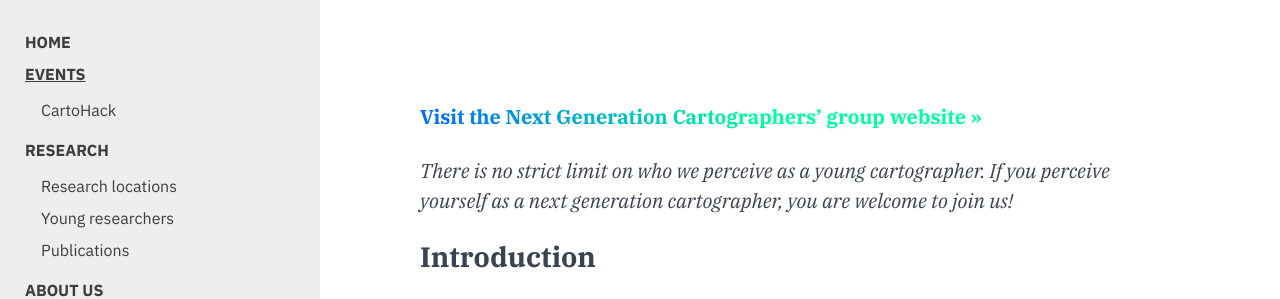
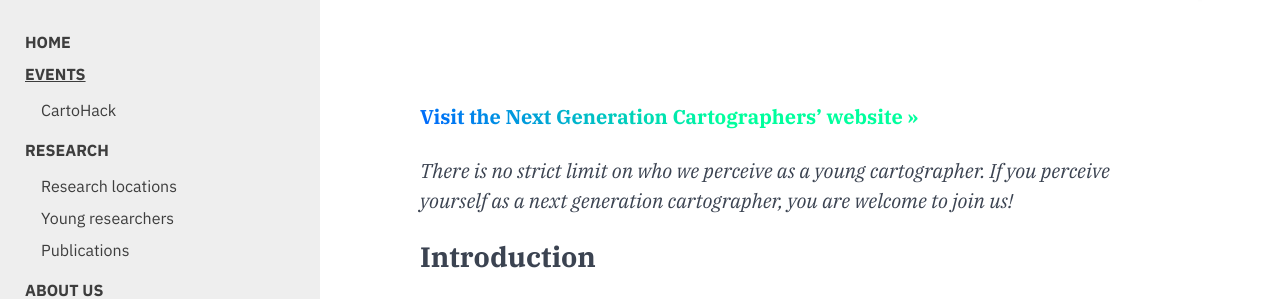
Before and after one commit to sebastian-meier/dgfk-kommission-forschung, a Jekyll site: the page built from en/events/eurocarto2022.md, in a window 1280 px wide and 900 px high. Shown: the part 236-535 px from the top of the window. Built offline with Jekyll 4.4.1, drawn with Linux system fonts in a browser that asks for light colours.

Commit message:
Update eurocarto2022.md

```diff
--- a/en/events/eurocarto2022.md
+++ b/en/events/eurocarto2022.md
@@ -22,7 +22,7 @@ redirect_from:
   line-height: 1.25em;
   }
 </style>
-<a href="https://next-generation-cartographers.github.io/" id="nextgen">Visit the Next Generation Cartographers' group website &raquo;</a>
+<a href="https://next-generation-cartographers.github.io/" id="nextgen">Visit the Next Generation Cartographers' website &raquo;</a>
 
 *There is no strict limit on who we perceive as a young cartographer. If you perceive yourself as a next generation cartographer, you are welcome to join us!*
 
```
